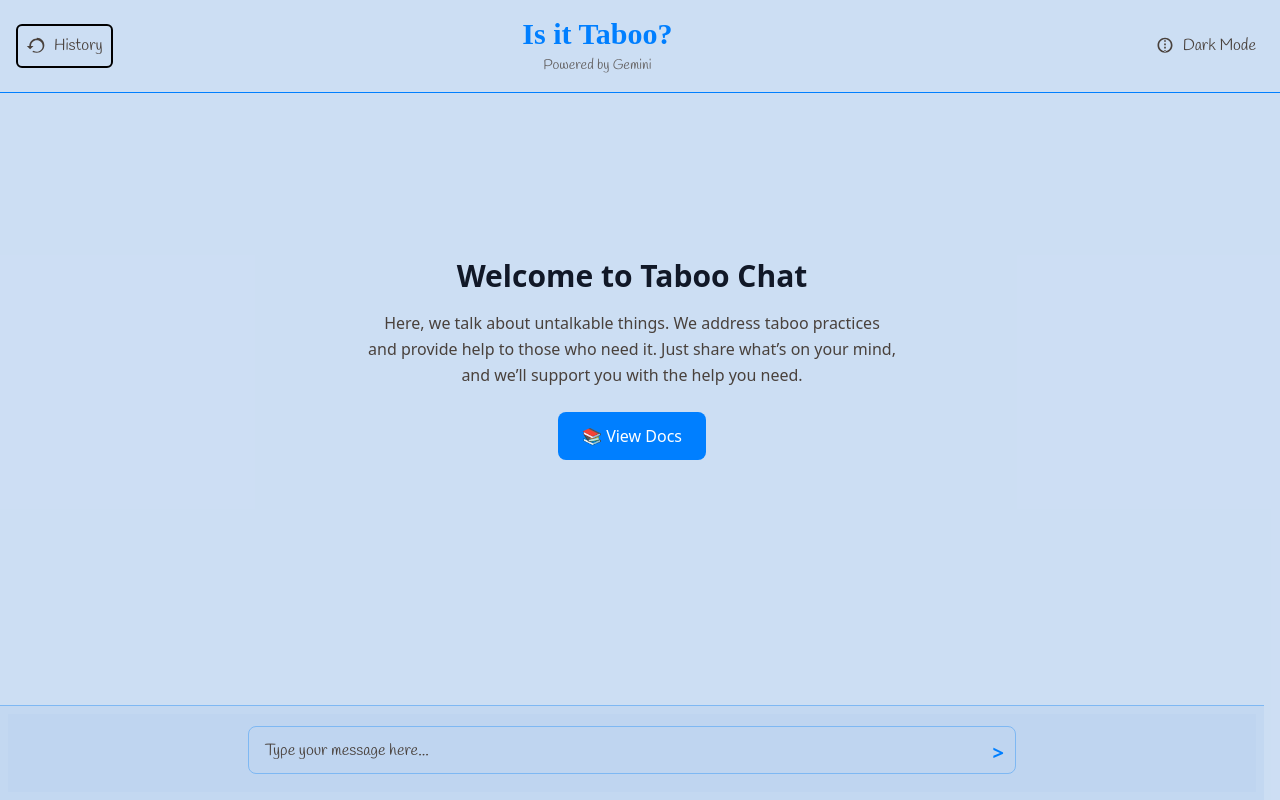
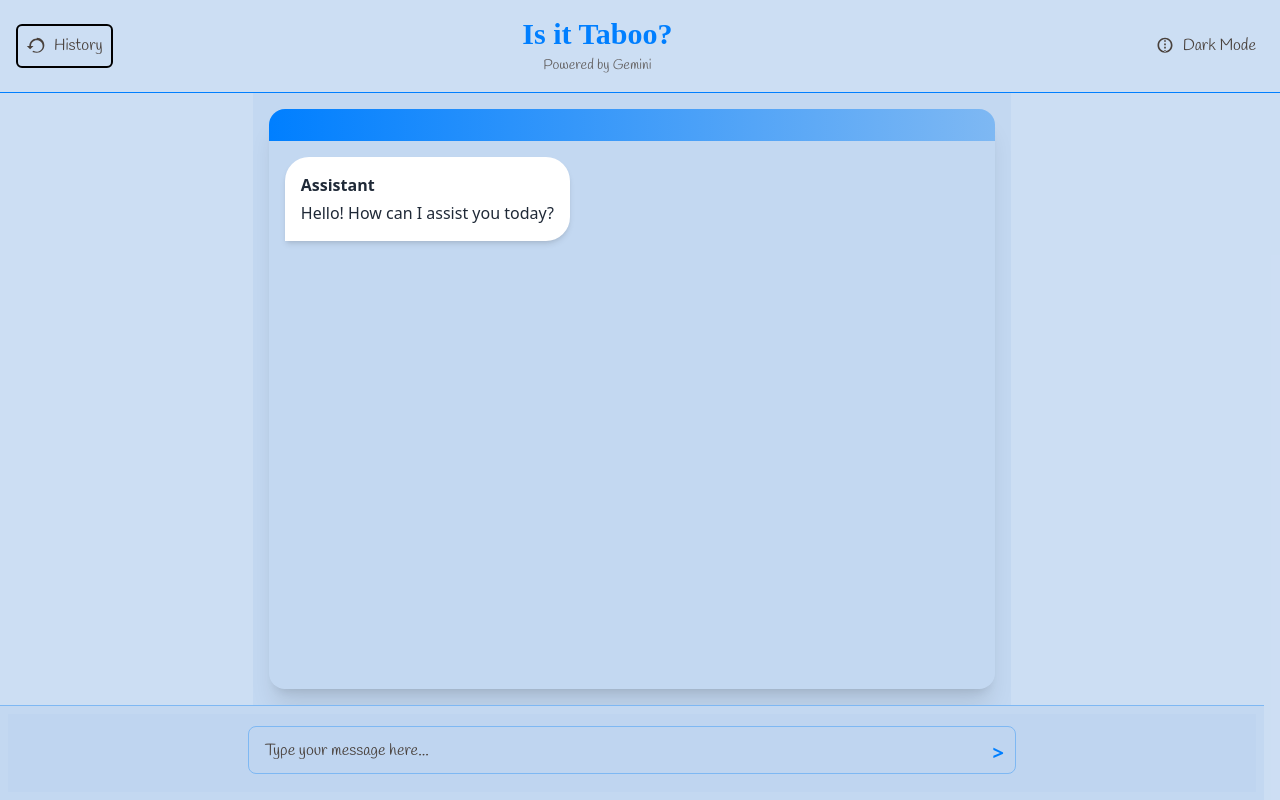
Before and after one commit to MMKSRF/Is-Taboo-AI-, a React (Vite) app: page / in a window 1280 px wide. Built offline with nearby package versions, Linux system fonts and the light colour scheme; a web font is replaced by a local one.

Commit message:
chatBody 0.02

```diff
--- a/src/Components/Chat/History.jsx
+++ b/src/Components/Chat/History.jsx
@@ -15,6 +15,7 @@ export default function History() {
 
 
   const { setIsHistoryOpen } = useHistoryToggle();
+
 
 
   // const {isHistoryOpen} = useHistoryToggle();
@@ -60,7 +61,7 @@ export default function History() {
         duration: 0.3,
         ease: 'power1.in',
         onComplete: () => {
-          setIsHistoryOpen(false); // Close after animation
+          setIsHistoryOpen(false);
         },
       });
 
@@ -72,7 +73,7 @@ export default function History() {
 
 
   return (
-    <div ref={sidebarRef} className="custom-sidebar text-text bg-history">
+    <div ref={sidebarRef} className="custom-sidebar text-text bg-history absolute top-0 left-0 bottom-0 z-10">
       <div className="pl-4 py-2 border-b-2 border-primary hover:opacity-90">
         <FiX className="text-blue-500 w-6 h-6 cursor-pointer hover:text-blue-400 active:text-blue-600" onClick={historyClose} />
       </div>
--- /dev/null
+++ b/src/Components/Common/ChatOutput.jsx
@@ -0,0 +1,179 @@
+// This is the commen chat for the user input and the bot output so this must be reusebel
+import { useEffect, useRef, useState } from 'react';
+import gsap from 'gsap';
+
+const ChatOutput = () => {
+  const [messages, setMessages] = useState([
+    { id: 1, text: "Hello! How can I assist you today?", isUser: false }
+  ]);
+  const [inputValue, setInputValue] = useState('');
+  const messagesEndRef = useRef(null);
+  const chatContainerRef = useRef(null);
+
+  // Conversation history object
+  const conversationHistory = {
+    welcome: [
+      { user: "Hi there!", ai: "Hello! Welcome to our service. How can I help you?" },
+      { user: "What can you do?", ai: "I can answer questions, provide information, and help with tasks!" }
+    ],
+    help: [
+      { user: "I need help", ai: "Sure, I'd be happy to assist. What do you need help with?" }
+    ]
+  };
+
+  const handleSend = () => {
+    if (!inputValue.trim()) return;
+
+    // Add user message
+    const userMessage = {
+      id: Date.now(),
+      text: inputValue,
+      isUser: true
+    };
+
+    setMessages(prev => [...prev, userMessage]);
+    setInputValue('');
+
+    // Simulate AI response after delay
+    setTimeout(() => {
+      const aiMessage = {
+        id: Date.now() + 1,
+        text: getAIResponse(inputValue),
+        isUser: false
+      };
+      setMessages(prev => [...prev, aiMessage]);
+    }, 600);
+  };
+
+  const getAIResponse = (input) => {
+    const lowerInput = input.toLowerCase();
+
+    // Check conversation history for matches
+    for (const [key, dialogs] of Object.entries(conversationHistory)) {
+      for (const dialog of dialogs) {
+        if (dialog.user.toLowerCase() === lowerInput) {
+          return dialog.ai;
+        }
+      }
+    }
+
+    // Default responses
+    if (lowerInput.includes('hello') || lowerInput.includes('hi')) {
+      return "Hi there! How can I help you today?";
+    } else if (lowerInput.includes('thank')) {
+      return "You're welcome! Is there anything else I can help with?";
+    }
+
+    return "I understand. Could you elaborate on that?";
+  };
+
+  // GSAP animations
+  useEffect(() => {
+    if (chatContainerRef.current) {
+      const lastMessage = chatContainerRef.current.lastChild;
+      if (lastMessage) {
+        gsap.fromTo(lastMessage,
+          { opacity: 0, y: 20 },
+          { opacity: 1, y: 0, duration: 0.4, ease: 'back.out(1)' }
+        );
+      }
+    }
+  }, [messages]);
+
+  // Auto-scroll to bottom
+  useEffect(() => {
+    messagesEndRef.current?.scrollIntoView({ behavior: 'smooth' });
+  }, [messages]);
+
+  const handleKeyPress = (e) => {
+    if (e.key === 'Enter' && !e.shiftKey) {
+      e.preventDefault();
+      handleSend();
+    }
+  };
+
+
+
+
+
+
+
+
+
+  return (
+    <div className="flex flex-col h-full w-full mx-auto  from-indigo-50 to-cyan-50 rounded-2xl shadow-xl overflow-hidden">
+      {/* Conversation Header */}
+      <div className="bg-gradient-to-r from-primary to-secondary p-4 text-white">
+        <div className="flex items-center space-x-3">
+
+        </div>
+      </div>
+
+      {/* Messages Container */}
+      <div
+        ref={chatContainerRef}
+        className="flex-1 p-4 overflow-y-auto space-y-4 scroll-smooth"
+      >
+        {messages.map((message) => (
+          <div
+            key={message.id}
+            className={`flex ${message.isUser ? 'justify-end' : 'justify-start'}`}
+          >
+            <div className={`max-w-[80%] rounded-3xl p-4 ${
+              message.isUser
+                ? 'bg-indigo-500 text-white rounded-br-none'
+                : 'bg-white text-gray-800 shadow-md rounded-bl-none'
+            }`}>
+              <div className="font-semibold mb-1">
+                {message.isUser ? 'You' : 'Assistant'}
+              </div>
+              <div className="whitespace-pre-wrap">{message.text}</div>
+            </div>
+          </div>
+        ))}
+        <div ref={messagesEndRef} />
+      </div>
+
+      {/* Input Area */}
+
+    </div>
+  );
+};
+
+export default ChatOutput;
+
+
+
+
+
+// <div className="border-t border-gray-200 p-4 bg-white">
+//         <div className="flex items-center space-x-2">
+//           <textarea
+//             value={inputValue}
+//             onChange={(e) => setInputValue(e.target.value)}
+//             onKeyDown={handleKeyPress}
+//             placeholder="Type your message..."
+//             className="flex-1 border border-gray-300 rounded-2xl px-4 text-text py-3 focus:outline-none focus:ring-2 focus:ring-indigo-300 resize-none"
+//             rows={1}
+//           />
+//           <button
+//             onClick={handleSend}
+//             className="bg-indigo-500 hover:bg-indigo-600 text-white rounded-2xl px-6 py-3 transition-all duration-300 transform hover:scale-105 active:scale-95"
+//           >
+//             Send
+//           </button>
+//         </div>
+
+//         {/* History Quick Access */}
+//         <div className="mt-3 flex flex-wrap gap-2">
+//           {Object.keys(conversationHistory).map((key) => (
+//             <button
+//               key={key}
+//               onClick={() => setInputValue(conversationHistory[key][0].user)}
+//               className="text-xs bg-indigo-100 text-indigo-700 px-3 py-1 rounded-full hover:bg-indigo-200 transition-colors"
+//             >
+//               {key}
+//             </button>
+//           ))}
+//         </div>
+//       </div>
--- a/src/Components/Common/Header.jsx
+++ b/src/Components/Common/Header.jsx
@@ -5,10 +5,10 @@ import { useHistoryToggle } from '../../Contexts/HistoryContext'; // Adjust the
 
 const Header = ( ) => {
   const [isDarkMode, setIsDarkMode] = useState(false);
-  const [isHistoryOpen, setIsHistoryOpen] = useState(false);
+  // const [isHistoryOpen, setIsHistoryOpen] = useState(false);
   const [historySearchTerm, setHistorySearchTerm] = useState('');
 
-  const {setIsHistoryOpen: toggleHistory} = useHistoryToggle(); // Assuming you have a context for history toggle
+  const {setIsHistoryOpen,isHistoryOpen} = useHistoryToggle(); // Assuming you have a context for history toggle
 
 
   const buttonRef = useRef(null);
--- a/src/Pages/Main.jsx
+++ b/src/Pages/Main.jsx
@@ -15,12 +15,13 @@ const { isHistoryOpen } = useHistoryToggle();
 
 
 
-      <div className="bg-bg flex h-full  gap-4 ">
+      <div className="bg-bg flex h-full  gap-4 relative  ">
           {/* <Loading /> */}
          {isHistoryOpen && <History />}
           <div className="relative flex-1 flex flex-col mr-4">
             {/* Chat area with padding bottom so input doesn’t overlap */}
-            <div className="flex-1 overflow-y-auto p-4 pb-24">
+            <div className="flex-1 overflow-y-auto flex justify-center items-center ">
+              {/* This is the chat output for the user input and the bot output */}
               <UserChat />
             </div>
 
--- a/src/Pages/UserChat.jsx
+++ b/src/Pages/UserChat.jsx
@@ -1,10 +1,20 @@
 import React from 'react'
 import ChatWelcome from '../Components/Chat/ChatWelcome'
+import ChatOutput from '../Components/Common/ChatOutput'
 
 export default function UserChat() {
+
+  if(false){
   return (
     <div className='flex justify-center items-center h-full'>
       <ChatWelcome show={true} />
     </div>
-  )
+  )}else{
+    return (
+      <div className='flex flex-col h-full justify-end items-start w-3/5 p-4 bg-bg'>
+
+        <ChatOutput/>
+      </div>
+    )
+  }
 }
```
